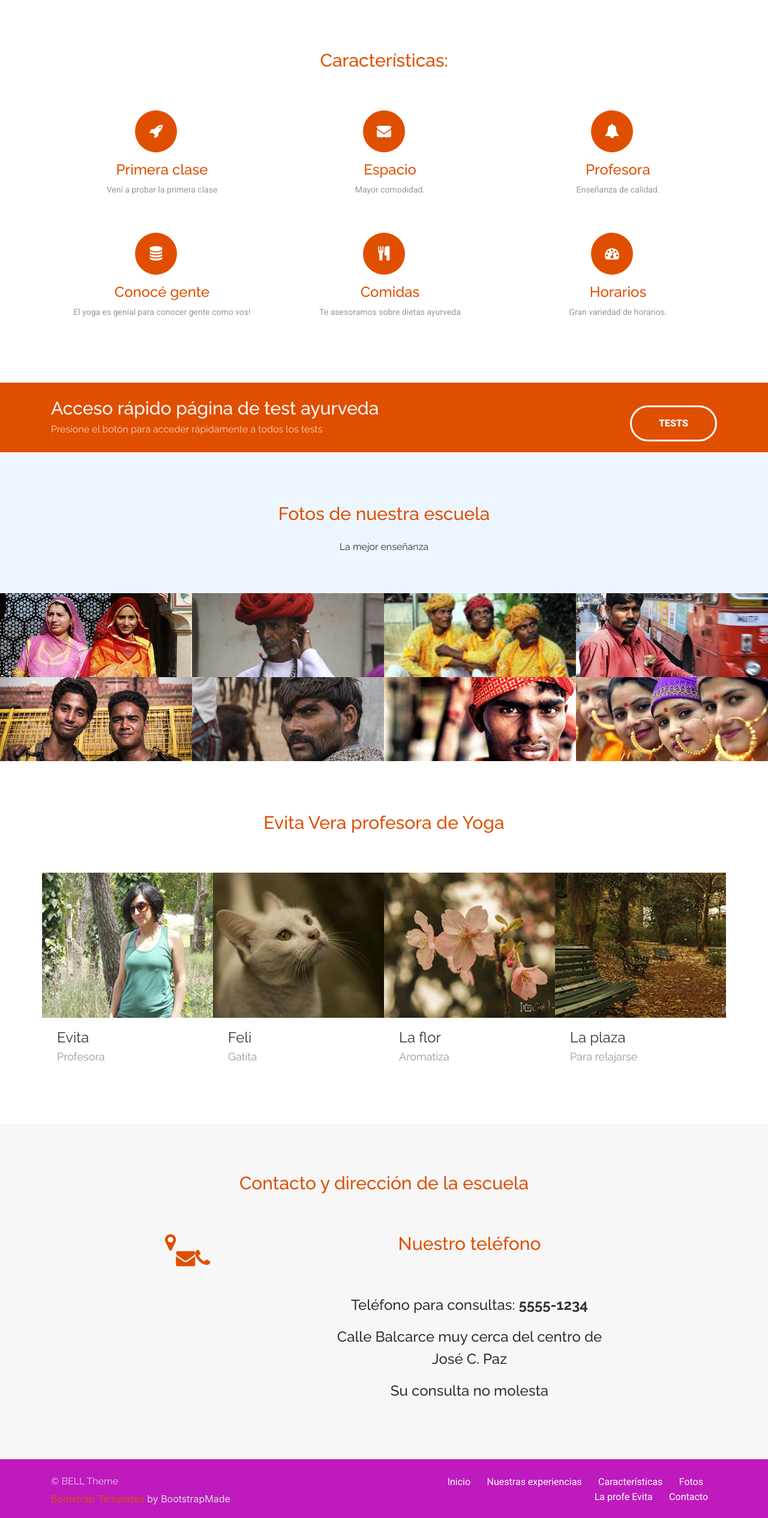
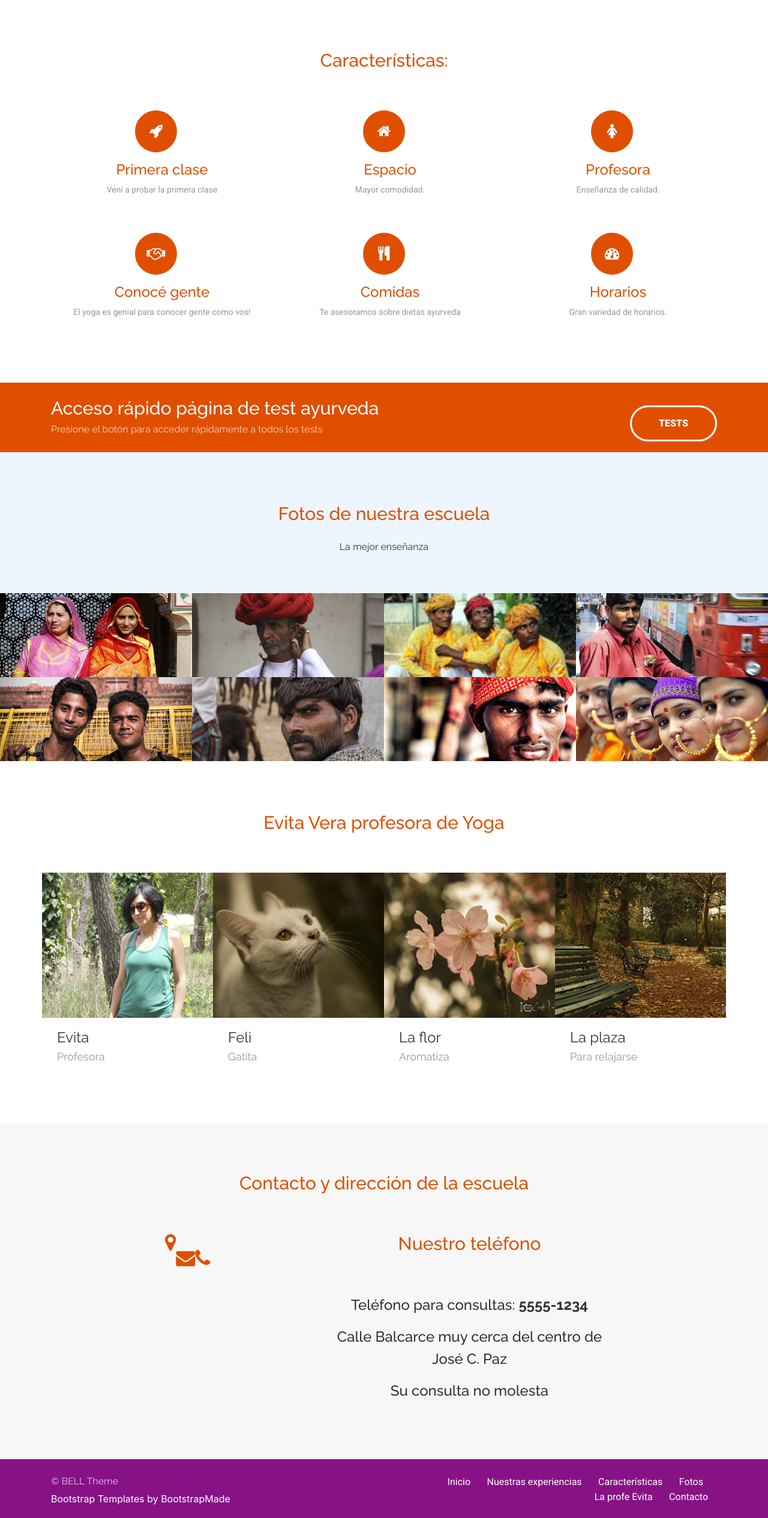
Before and after one commit to AlexielArdilla/yoga_eva_vera, a plain HTML site: page index.html in a window 1280 px wide. Shown: the part 1883-4414 px from the top of the page at 60% size. Drawn offline with Linux system fonts and the light colour scheme.

Commit message:
cambié alguno iconos

```diff
--- a/css/style.css
+++ b/css/style.css
@@ -868,7 +868,7 @@ body.mobile-nav-active #mobile-nav-toggle {
 }
 
 .site-footer .bottom {
-  background-color: #be1abe;
+  background-color: #861286;
   padding: 20px 0;
 }
 
@@ -892,11 +892,11 @@ body.mobile-nav-active #mobile-nav-toggle {
 }
 
 .site-footer .credits {
-  color: #ddd;
+  color: #fff;
 }
 
 .site-footer .credits a {
-  color: #E04F00;
+  color: #fff;
 }
 
 /* ==================================================
--- a/index.html
+++ b/index.html
@@ -187,7 +187,7 @@
           <div class="card card-block text-center">
             <div>
               <div class="feature-icon">
-                <span class="fa fa-envelope"></span>
+                <span class="fa fa-home"></span>
               </div>
             </div>
 
@@ -207,7 +207,7 @@
           <div class="card card-block text-center">
             <div>
               <div class="feature-icon">
-                <span class="fa fa-bell"></span>
+                <span class="fa fa-female"></span>
               </div>
             </div>
 
@@ -229,7 +229,7 @@
           <div class="card card-block text-center">
             <div>
               <div class="feature-icon">
-                <span class="fa fa-database"></span>
+                <span class="fa fa-handshake-o"></span>
               </div>
             </div>
 
```
